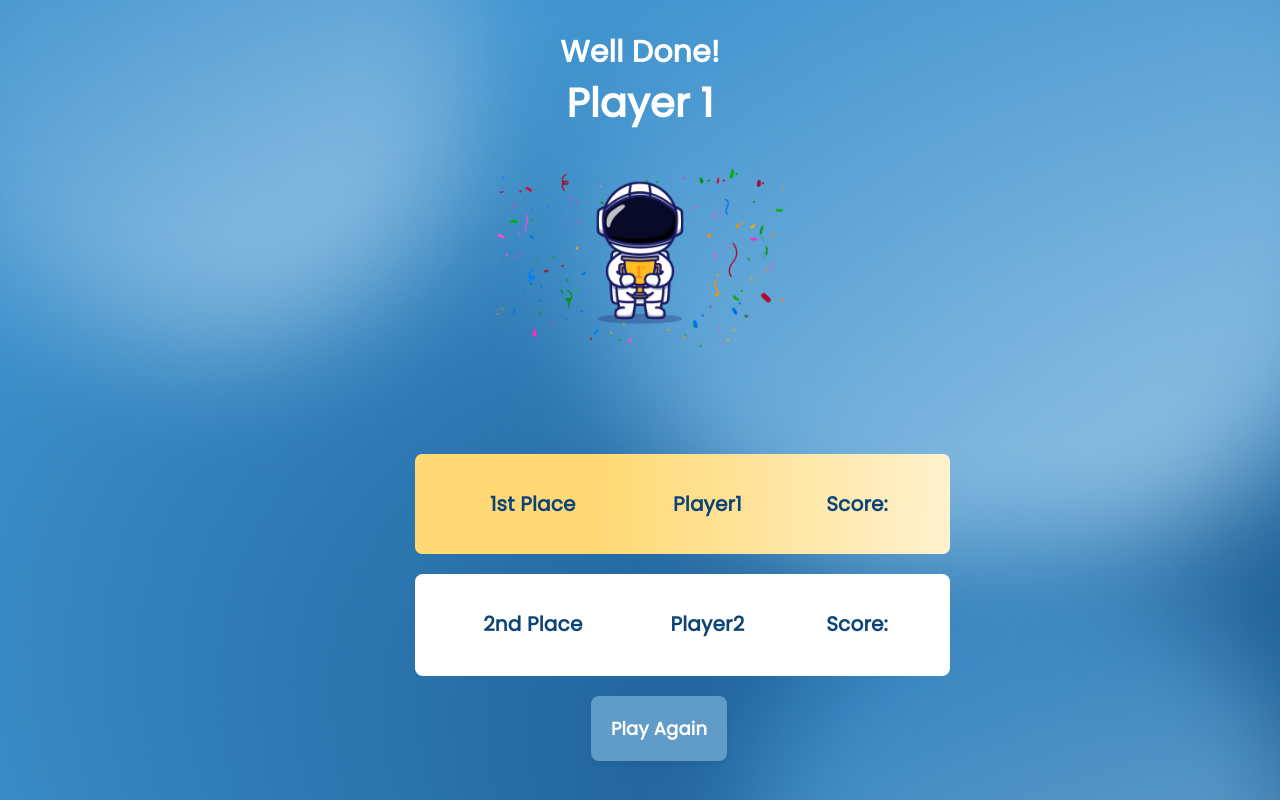
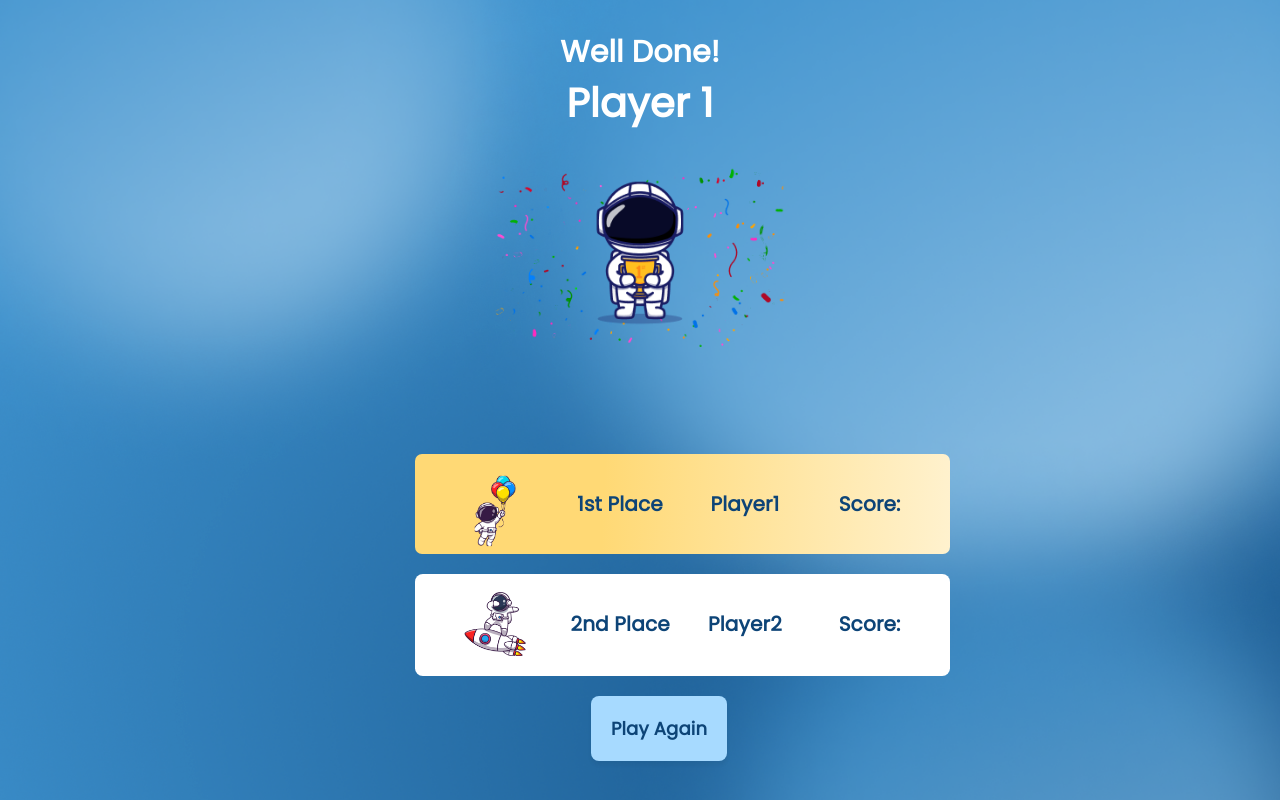
Before and after one commit to Zwikhodo/MemoryGame, a Next.js app: page /winner in a window 1280 px wide. Built offline with nearby package versions, Linux system fonts and the light colour scheme.

Commit message:
Score Edit css

```diff
--- a/pages/winner.js
+++ b/pages/winner.js
@@ -16,6 +16,13 @@ const About = () => {
       />
       <div className={styles.scoreBoard1}>
         <div className={styles.firstPlace}>
+        <Image
+          className={styles.avatar1}
+          src="/log4.png"
+          width={98}
+          height={78}
+          objectFit="contain"
+        />
           <p>
             <strong>1st Place</strong>
           </p>{" "}
@@ -25,6 +32,13 @@ const About = () => {
       </div>
       <div className={styles.scoreBoard2}>
         <div className={styles.secondPlace}>
+        <Image
+          className={styles.avatar2}
+          src="/log2.png"
+          width={60}
+          height={48}
+          objectFit="contain"
+        />
           <p>
             <strong>2nd Place</strong>
           </p>{" "}
--- a/styles/Layout.module.css
+++ b/styles/Layout.module.css
@@ -46,23 +46,24 @@ left: 19px;
 padding: 20px;
 width: 164px;
 height: 56px;
-background: #609cc7;
+background: #A7DAFF;
 box-shadow: 0px 4px 4px rgba(0, 0, 0, 0.05);
 border-radius: 8px;
 font-size: large;
+color: #0D4477;
 
 }
 
 .firstPlace{
 display: grid;
-grid-template-columns: 40% 30% 30%;
+grid-template-columns:25% 25% 25% 25%;
 color:#0D4477;
 padding: 0.9rem;
 
 }
 .secondPlace{
 display: grid;
-grid-template-columns: 40% 30% 30%;
+grid-template-columns: 25% 25% 25% 25%;
 color:#0D4477;
 padding: 0.9rem;
 }
```
